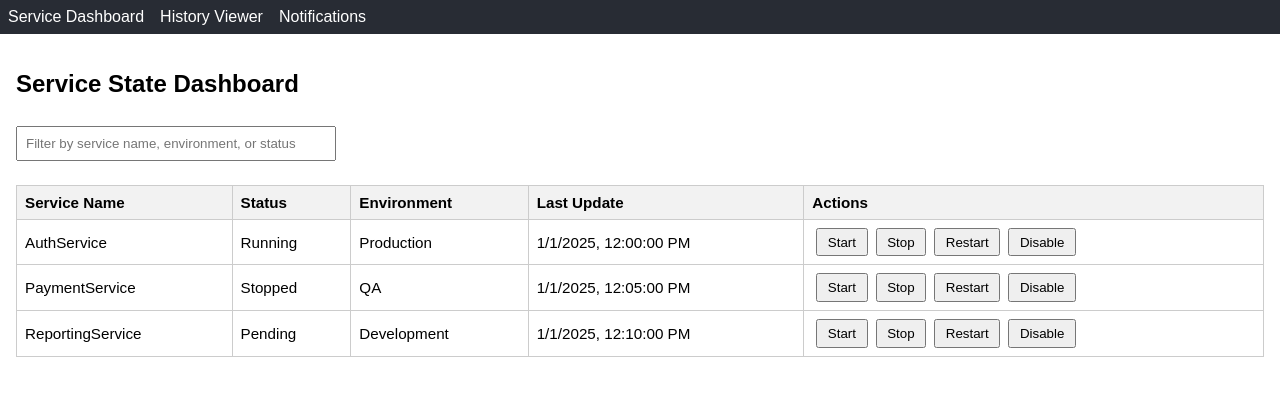
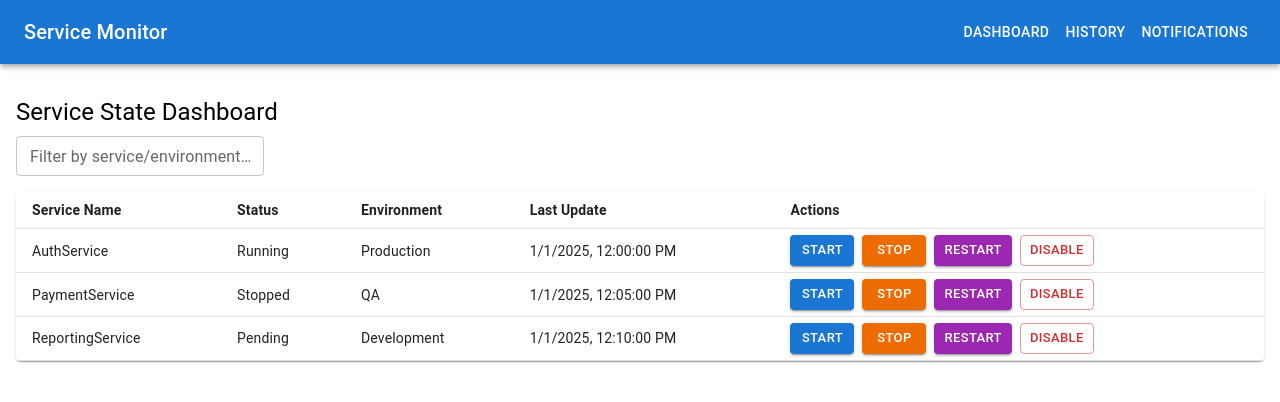
Before and after one commit to fareed-logiciel/service-monitor, a React (Vite) app: page / in a window 1280 px wide. Shown: the top 402 px of the page. Built offline with nearby package versions, Linux system fonts and the light colour scheme; sample sign-in values are in the browser's storage.

Commit message:
2nd level of UI

```diff
--- a/package.json
+++ b/package.json
@@ -10,6 +10,10 @@
     "preview": "vite preview"
   },
   "dependencies": {
+    "@emotion/react": "^11.14.0",
+    "@emotion/styled": "^11.14.0",
+    "@mui/icons-material": "^6.3.1",
+    "@mui/material": "^6.3.1",
     "axios": "^1.7.9",
     "react": "^18.3.1",
     "react-dom": "^18.3.1",
--- a/src/App.jsx
+++ b/src/App.jsx
@@ -1,3 +1,4 @@
+// App.jsx
 import React from "react";
 import { BrowserRouter as Router, Routes, Route } from "react-router-dom";
 import ServiceDashboard from "./components/ServiceDashboard/ServiceDashboard";
@@ -7,16 +8,16 @@ import NavBar from "./components/Shared/NavBar";
 import ProtectedRoute from "./components/Shared/ProtectedRoute";
 import LoginPage from "./pages/LoginPage";
 import NotFoundPage from "./pages/NotFoundPage";
+import { Box } from "@mui/material";
 
 function App() {
   return (
     <Router>
-      <div>
-        {/* NavBar could also be conditionally rendered if we only want to show it after login */}
-        <NavBar />
-
+      <NavBar />
+      <Box sx={{ mt: 2 }}>
+        {" "}
+        {/* Some spacing under the AppBar */}
         <Routes>
-          {/* Protected Routes */}
           <Route
             path="/"
             element={
@@ -41,14 +42,10 @@ function App() {
               </ProtectedRoute>
             }
           />
-
-          {/* Public Routes */}
           <Route path="/login" element={<LoginPage />} />
-
-          {/* Catch-all for non-existent routes */}
           <Route path="*" element={<NotFoundPage />} />
         </Routes>
-      </div>
+      </Box>
     </Router>
   );
 }
--- a/src/components/HistoryViewer/HistoryViewer.jsx
+++ b/src/components/HistoryViewer/HistoryViewer.jsx
@@ -1,5 +1,18 @@
+// HistoryViewer.jsx
 import React, { useEffect, useState } from "react";
 import { fetchServiceHistory } from "../../api/serviceApi";
+import {
+  Box,
+  Typography,
+  TextField,
+  Table,
+  TableBody,
+  TableCell,
+  TableContainer,
+  TableRow,
+  TableHead,
+  Paper,
+} from "@mui/material";
 import {
   LineChart,
   Line,
@@ -8,18 +21,16 @@ import {
   Tooltip,
   CartesianGrid,
 } from "recharts";
-import "./HistoryViewer.css";
 
 function HistoryViewer() {
   const [historyData, setHistoryData] = useState([]);
-  const [selectedServiceId, setSelectedServiceId] = useState("1"); // default
+  const [selectedServiceId, setSelectedServiceId] = useState("1");
 
   useEffect(() => {
     let mounted = true;
     async function loadHistory() {
       const data = await fetchServiceHistory(selectedServiceId);
       if (mounted) {
-        // Convert or transform data for chart usage if needed
         setHistoryData(data);
       }
     }
@@ -29,8 +40,7 @@ function HistoryViewer() {
     };
   }, [selectedServiceId]);
 
-  // Example transform: create a numeric indicator for states
-  // Running = 3, Stopped = 1, Pending = 2, Disabled = 0
+  // Transform for chart usage
   const chartData = historyData.map((record) => {
     let newStateVal;
     switch (record.newState) {
@@ -47,7 +57,7 @@ function HistoryViewer() {
         newStateVal = 0;
         break;
       default:
-        newStateVal = 1; // fallback
+        newStateVal = 1;
     }
     return {
       time: new Date(record.timestamp).toLocaleTimeString(),
@@ -58,19 +68,22 @@ function HistoryViewer() {
   });
 
   return (
-    <div className="history-viewer">
-      <h2>Service History Viewer</h2>
-      <div className="service-selector">
-        <label>Service ID:</label>
-        <input
-          type="text"
+    <Box sx={{ p: 2 }}>
+      <Typography variant="h5" gutterBottom>
+        Service History Viewer
+      </Typography>
+
+      <Box sx={{ mb: 2 }}>
+        <Typography variant="body1">Service ID:</Typography>
+        <TextField
+          size="small"
           value={selectedServiceId}
           onChange={(e) => setSelectedServiceId(e.target.value)}
+          sx={{ ml: 1 }}
         />
-        {/* In a real app, you might have a dropdown populated by service IDs or names */}
-      </div>
+      </Box>
 
-      <div className="chart-container">
+      <Box sx={{ display: "flex", justifyContent: "center", mb: 3 }}>
         <LineChart
           width={600}
           height={300}
@@ -100,27 +113,37 @@ function HistoryViewer() {
           />
           <Tooltip />
         </LineChart>
-      </div>
+      </Box>
 
-      <table className="history-table">
-        <thead>
-          <tr>
-            <th>Timestamp</th>
-            <th>Old State</th>
-            <th>New State</th>
-          </tr>
-        </thead>
-        <tbody>
-          {historyData.map((record, idx) => (
-            <tr key={idx}>
-              <td>{new Date(record.timestamp).toLocaleString()}</td>
-              <td>{record.oldState}</td>
-              <td>{record.newState}</td>
-            </tr>
-          ))}
-        </tbody>
-      </table>
-    </div>
+      <TableContainer component={Paper}>
+        <Table size="small">
+          <TableHead>
+            <TableRow>
+              <TableCell>
+                <strong>Timestamp</strong>
+              </TableCell>
+              <TableCell>
+                <strong>Old State</strong>
+              </TableCell>
+              <TableCell>
+                <strong>New State</strong>
+              </TableCell>
+            </TableRow>
+          </TableHead>
+          <TableBody>
+            {historyData.map((record, idx) => (
+              <TableRow key={idx}>
+                <TableCell>
+                  {new Date(record.timestamp).toLocaleString()}
+                </TableCell>
+                <TableCell>{record.oldState}</TableCell>
+                <TableCell>{record.newState}</TableCell>
+              </TableRow>
+            ))}
+          </TableBody>
+        </Table>
+      </TableContainer>
+    </Box>
   );
 }
 
--- a/src/components/ServiceDashboard/ServiceDashboard.jsx
+++ b/src/components/ServiceDashboard/ServiceDashboard.jsx
@@ -1,6 +1,20 @@
+// ServiceDashboard.jsx
 import React, { useEffect, useState } from "react";
 import { fetchServices, performServiceAction } from "../../api/serviceApi";
-import "./ServiceDashboard.css";
+import {
+  Box,
+  Typography,
+  TextField,
+  Table,
+  TableBody,
+  TableCell,
+  TableContainer,
+  TableHead,
+  TableRow,
+  Paper,
+  Button,
+  Stack,
+} from "@mui/material";
 
 function ServiceDashboard() {
   const [services, setServices] = useState([]);
@@ -28,14 +42,14 @@ function ServiceDashboard() {
 
   const handleAction = async (serviceId, action) => {
     const response = await performServiceAction(serviceId, action);
-    alert(response.message); // Simple alert; replace with a better notification
+    alert(response.message); // Or replace with MUI Snackbar/Alert
 
     // Refresh the services after the action
     const updatedData = await fetchServices();
     setServices(updatedData);
   };
 
-  // Basic filtering by service name or environment
+  // Basic filtering
   const filteredServices = services.filter((svc) => {
     const text = filterText.toLowerCase();
     return (
@@ -46,57 +60,96 @@ function ServiceDashboard() {
   });
 
   return (
-    <div className="service-dashboard">
-      <h2>Service State Dashboard</h2>
-      <div className="filter-bar">
-        <input
-          type="text"
-          placeholder="Filter by service name, environment, or status"
+    <Box sx={{ p: 2 }}>
+      <Typography variant="h5" gutterBottom>
+        Service State Dashboard
+      </Typography>
+
+      <Box sx={{ mb: 2 }}>
+        <TextField
+          label="Filter by service/environment/status"
+          variant="outlined"
+          size="small"
           value={filterText}
           onChange={(e) => setFilterText(e.target.value)}
         />
-      </div>
+      </Box>
 
       {loading ? (
-        <p>Loading services...</p>
+        <Typography>Loading services...</Typography>
       ) : (
-        <table className="service-table">
-          <thead>
-            <tr>
-              <th>Service Name</th>
-              <th>Status</th>
-              <th>Environment</th>
-              <th>Last Update</th>
-              <th>Actions</th>
-            </tr>
-          </thead>
-          <tbody>
+        <TableContainer component={Paper}>
+          <Table size="small">
+            <TableHead>
+              <TableRow>
+                <TableCell>
+                  <strong>Service Name</strong>
+                </TableCell>
+                <TableCell>
+                  <strong>Status</strong>
+                </TableCell>
+                <TableCell>
+                  <strong>Environment</strong>
+                </TableCell>
+                <TableCell>
+                  <strong>Last Update</strong>
+                </TableCell>
+                <TableCell>
+                  <strong>Actions</strong>
+                </TableCell>
+              </TableRow>
+            </TableHead>
+            <TableBody>
               {filteredServices.map((svc) => (
-              <tr key={svc.id}>
-                <td>{svc.name}</td>
-                <td>{svc.status}</td>
-                <td>{svc.environment}</td>
-                <td>{new Date(svc.lastUpdate).toLocaleString()}</td>
-                <td>
-                  <button onClick={() => handleAction(svc.id, "start")}>
+                <TableRow key={svc.id}>
+                  <TableCell>{svc.name}</TableCell>
+                  <TableCell>{svc.status}</TableCell>
+                  <TableCell>{svc.environment}</TableCell>
+                  <TableCell>
+                    {new Date(svc.lastUpdate).toLocaleString()}
+                  </TableCell>
+                  <TableCell>
+                    <Stack direction="row" spacing={1}>
+                      <Button
+                        variant="contained"
+                        size="small"
+                        onClick={() => handleAction(svc.id, "start")}
+                      >
                         Start
-                  </button>
-                  <button onClick={() => handleAction(svc.id, "stop")}>
+                      </Button>
+                      <Button
+                        variant="contained"
+                        color="warning"
+                        size="small"
+                        onClick={() => handleAction(svc.id, "stop")}
+                      >
                         Stop
-                  </button>
-                  <button onClick={() => handleAction(svc.id, "restart")}>
+                      </Button>
+                      <Button
+                        variant="contained"
+                        color="secondary"
+                        size="small"
+                        onClick={() => handleAction(svc.id, "restart")}
+                      >
                         Restart
-                  </button>
-                  <button onClick={() => handleAction(svc.id, "disable")}>
+                      </Button>
+                      <Button
+                        variant="outlined"
+                        color="error"
+                        size="small"
+                        onClick={() => handleAction(svc.id, "disable")}
+                      >
                         Disable
-                  </button>
-                </td>
-              </tr>
+                      </Button>
+                    </Stack>
+                  </TableCell>
+                </TableRow>
               ))}
-          </tbody>
-        </table>
+            </TableBody>
+          </Table>
+        </TableContainer>
       )}
-    </div>
+    </Box>
   );
 }
 
--- a/src/components/Shared/NavBar.jsx
+++ b/src/components/Shared/NavBar.jsx
@@ -1,15 +1,31 @@
 // NavBar.jsx
 import React from "react";
+import { AppBar, Toolbar, Typography, Button } from "@mui/material";
 import { Link } from "react-router-dom";
-import "./NavBar.css"; // optional for styling
 
 function NavBar() {
   return (
-    <nav className="navbar">
-      <Link to="/">Service Dashboard</Link>
-      <Link to="/history">History Viewer</Link>
-      <Link to="/notifications">Notifications</Link>
-    </nav>
+    <AppBar position="static">
+      <Toolbar>
+        {/*
+          Typically you'd use MUI's <Button component={Link} to="/path">
+          But here, let's illustrate a simple approach
+        */}
+        <Typography variant="h6" sx={{ flexGrow: 1 }}>
+          Service Monitor
+        </Typography>
+
+        <Button color="inherit" component={Link} to="/">
+          Dashboard
+        </Button>
+        <Button color="inherit" component={Link} to="/history">
+          History
+        </Button>
+        <Button color="inherit" component={Link} to="/notifications">
+          Notifications
+        </Button>
+      </Toolbar>
+    </AppBar>
   );
 }
 
--- a/src/components/Shared/ProtectedRoute.jsx
+++ b/src/components/Shared/ProtectedRoute.jsx
@@ -4,8 +4,6 @@ import { Navigate } from "react-router-dom";
 
 function ProtectedRoute({ children }) {
   const token = localStorage.getItem("authToken");
-  // Or use a global context if you prefer
-
   if (!token) {
     return <Navigate to="/login" replace />;
   }
--- a/src/main.jsx
+++ b/src/main.jsx
@@ -2,9 +2,13 @@ import { StrictMode } from "react";
 import { createRoot } from "react-dom/client";
 import App from "./App.jsx";
 import "./styles/global.css";
+import { ThemeProvider } from "@mui/material/styles";
+import theme from "./theme";
 
 createRoot(document.getElementById("root")).render(
   <StrictMode>
-    <App />
+    <ThemeProvider theme={theme}>
+      <App />
+    </ThemeProvider>
   </StrictMode>
 );
--- /dev/null
+++ b/src/theme.js
@@ -0,0 +1,16 @@
+// theme.js
+import { createTheme } from '@mui/material/styles';
+
+const theme = createTheme({
+  palette: {
+    primary: {
+      main: '#1976d2', // Default MUI Blue
+    },
+    secondary: {
+      main: '#9c27b0', // Default MUI Purple
+    },
+  },
+  // You can override component defaults here if desired
+});
+
+export default theme;
```
Also changed, not shown: src/components/NotificationDashboard/NotificationDashboard.jsx (+63 -29 lines), src/pages/LoginPage.jsx (+42 -14 lines), 2 other files (tests, documents, lock files or other folders). Lines whose indentation alone changed are shown as unchanged.
